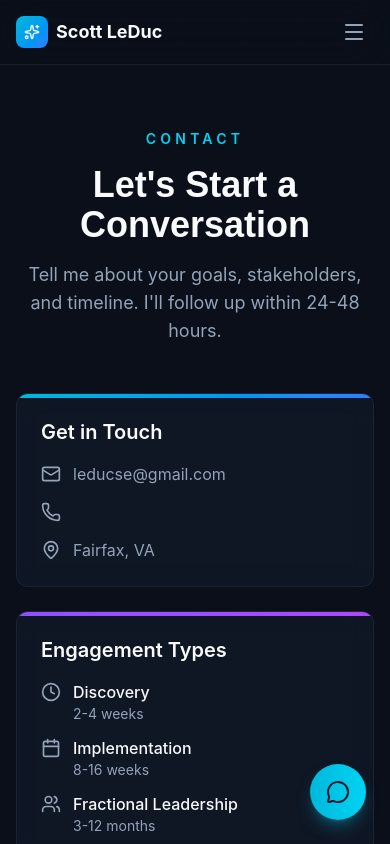
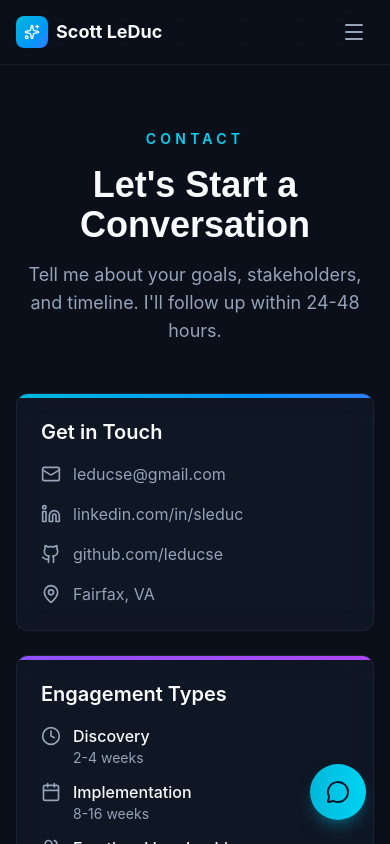
Before and after one commit to leducse/scott-leduc-consulting, a Next.js app: page /contact in a window 390 px wide. Shown: the top 844 px of the page. Built offline with nearby package versions, Linux system fonts and the light colour scheme; a web font is replaced by a local one.

Commit message:
Fix build error: replace phone with LinkedIn/GitHub on contact page

```diff
--- a/app/contact/page.tsx
+++ b/app/contact/page.tsx
@@ -1,7 +1,7 @@
 import ContactForm from "@/components/shared/ContactForm";
 import GradientCard from "@/components/shared/GradientCard";
 import { SITE_CONFIG } from "@/lib/constants";
-import { Mail, Phone, MapPin, Clock, Calendar, Users } from "lucide-react";
+import { Mail, Linkedin, Github, MapPin, Clock, Calendar, Users } from "lucide-react";
 
 export const metadata = {
   title: "Contact | Scott LeDuc Consulting",
@@ -49,11 +49,24 @@ export default function ContactPage() {
                 </li>
                 <li>
                   <a
-                    href={`tel:${SITE_CONFIG.phone}`}
+                    href={SITE_CONFIG.linkedinUrl}
+                    target="_blank"
+                    rel="noopener noreferrer"
                     className="flex items-center gap-3 text-[var(--text-muted)] hover:text-cyan-400 transition-colors"
                   >
-                    <Phone className="w-5 h-5" />
-                    {SITE_CONFIG.phone}
+                    <Linkedin className="w-5 h-5" />
+                    linkedin.com/in/{SITE_CONFIG.linkedin}
+                  </a>
+                </li>
+                <li>
+                  <a
+                    href={SITE_CONFIG.githubUrl}
+                    target="_blank"
+                    rel="noopener noreferrer"
+                    className="flex items-center gap-3 text-[var(--text-muted)] hover:text-cyan-400 transition-colors"
+                  >
+                    <Github className="w-5 h-5" />
+                    github.com/{SITE_CONFIG.github}
                   </a>
                 </li>
                 <li className="flex items-center gap-3 text-[var(--text-muted)]">
```
